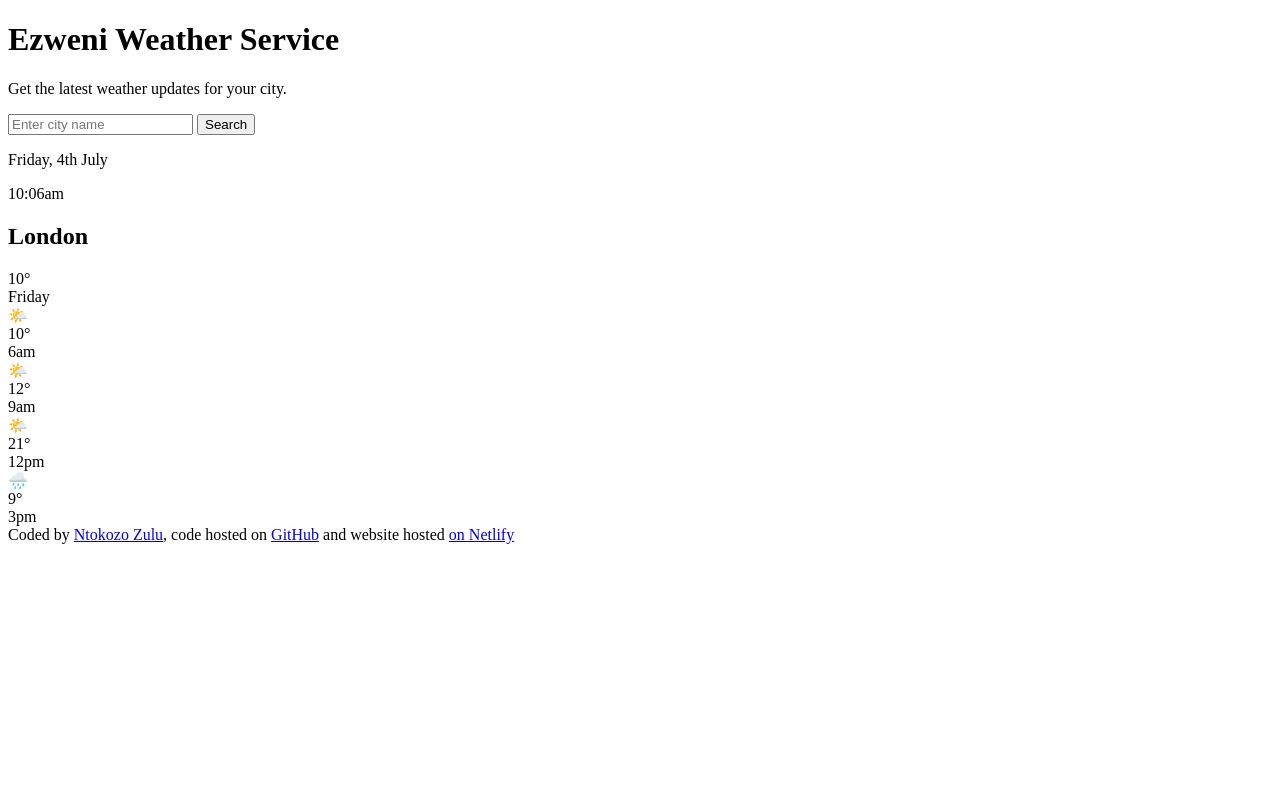
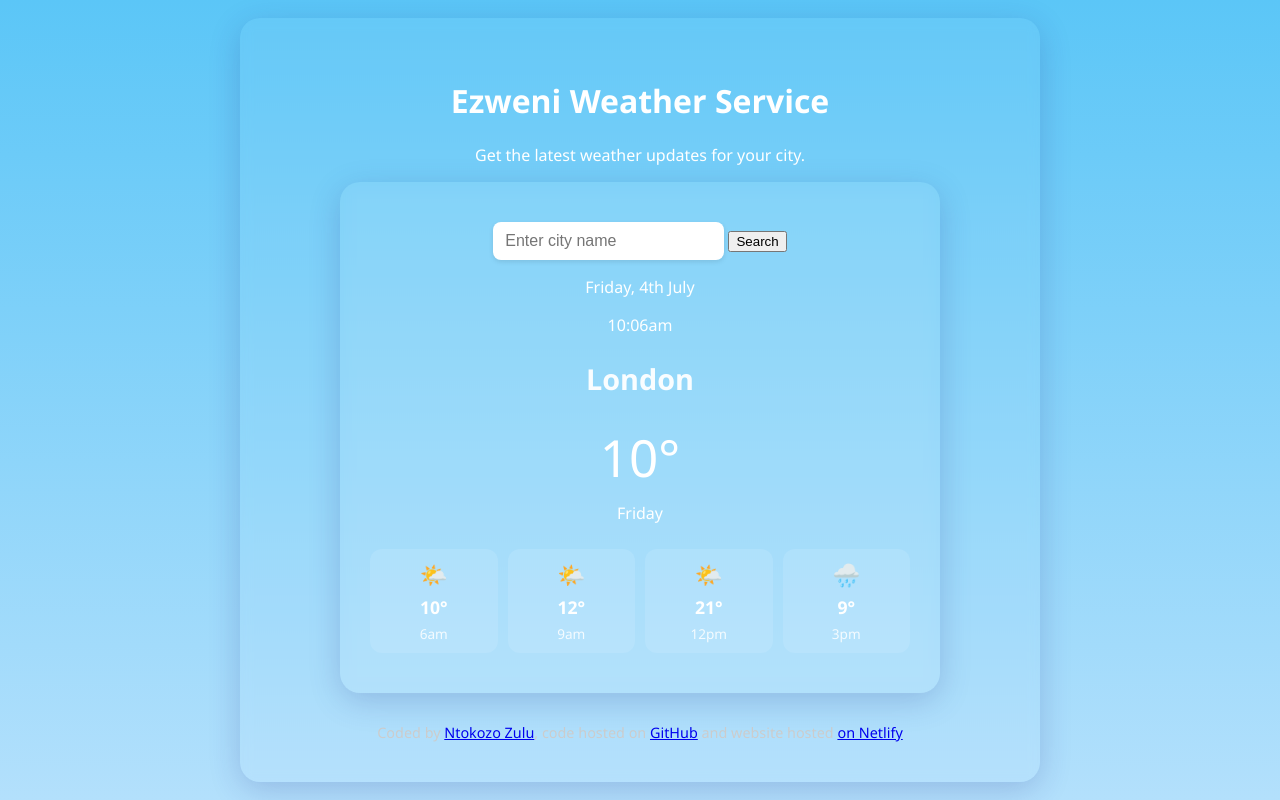
Before and after one commit to Zakhile/Ezweni-weather-service, a plain HTML site: page index.html in a window 1280 px wide. Drawn offline with Linux system fonts and the light colour scheme.

Commit message:
updated html & css

```diff
--- a/index.html
+++ b/index.html
@@ -3,9 +3,11 @@
   <head>
     <meta charset="UTF-8" />
     <meta name="viewport" content="width=device-width, initial-scale=1.0" />
+    <link rel="stylesheet" href="src/style.css" />
     <title>Ezweni weather service</title>
   </head>
   <body>
+    <div class="app-container">
       <header>
         <h1>Ezweni Weather Service</h1>
         <p>Get the latest weather updates for your city.</p>
@@ -72,5 +74,7 @@
           >on Netlify</a
         >
       </footer>
+    </div>
+    <script src="src/script.js"></script>
   </body>
 </html>
--- a/src/style.css
+++ b/src/style.css
@@ -1,12 +1,28 @@
+* {
+  box-sizing: border-box;
+}
+
 body {
   margin: 0;
   padding: 0;
-  font-family: "Segoe UI", Arial, sans-serif;
-  background: linear-gradient(180deg, #5bc6f7 0%, #b3e0fc 100%);
-  min-height: 100vh;
+  height: 100vh;
   display: flex;
   align-items: center;
   justify-content: center;
+  background: linear-gradient(180deg, #5bc6f7 0%, #b3e0fc 100%);
+  font-family: "Segoe UI", Arial, sans-serif;
+}
+
+.app-container {
+  width: 100%;
+  max-width: 800px;
+  background-color: rgba(255, 255, 255, 0.05);
+  border-radius: 20px;
+  box-shadow: 0 8px 32px rgba(31, 38, 135, 0.2);
+  backdrop-filter: blur(6px);
+  color: white;
+  text-align: center;
+  padding: 40px 20px;
 }
 
 .weather-app {
@@ -17,8 +33,9 @@ body {
   border-radius: 20px;
   box-shadow: 0 8px 32px rgba(31, 38, 135, 0.2);
   width: 100%;
-  max-width: 360px;
+  max-width: 600px;
   backdrop-filter: blur(10px);
+  margin: 0 auto;
 }
 
 .search-bar {
@@ -48,6 +65,11 @@ body {
   border-radius: 8px;
   cursor: pointer;
   transition: background-color 0.3s ease;
+}
+
+#search-button:focus {
+  outline: 2px solid #0056b3;
+  outline-offset: 2px;
 }
 
 #search-button:hover {
```
Lines whose indentation alone changed are shown as unchanged.
